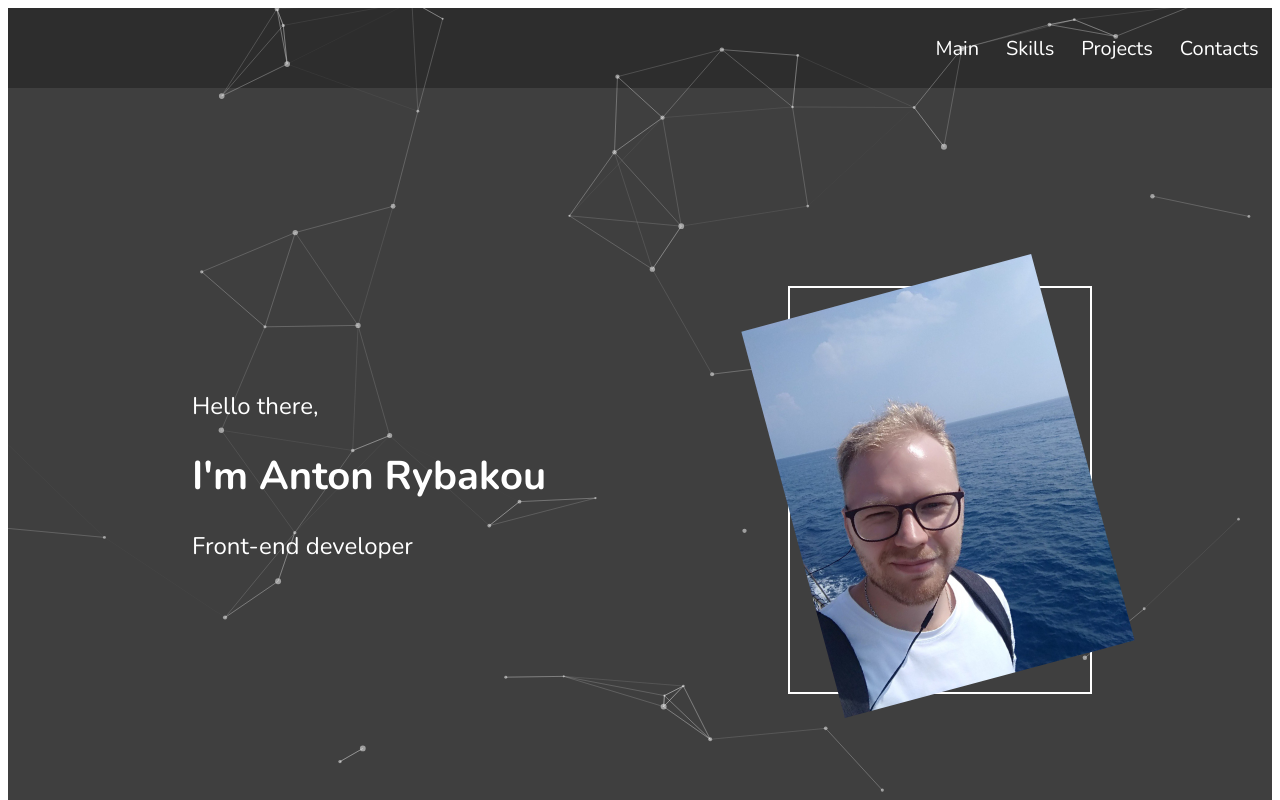
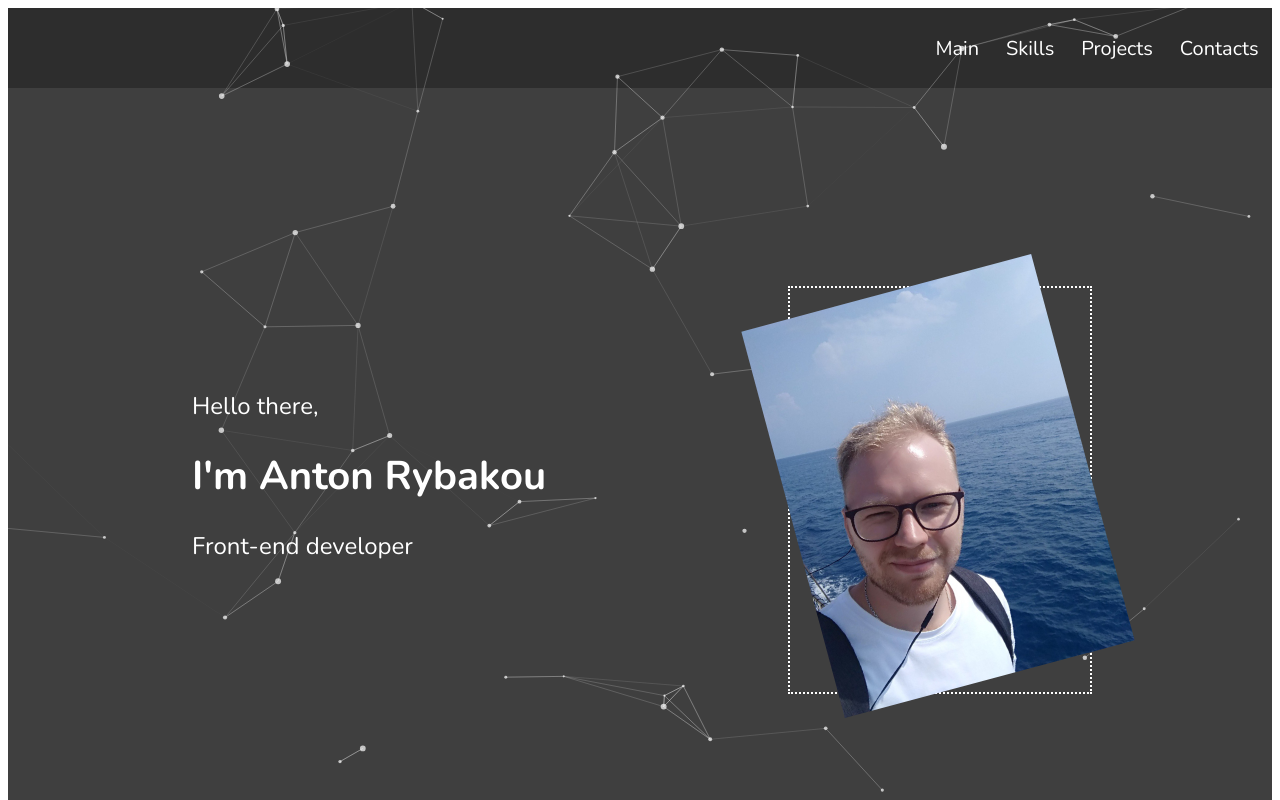
Before and after one commit to ToshaBY/portfolio, a React (Create React App) app: page / in a window 1280 px wide. Shown: the top 800 px of the page. Built offline with nearby package versions, Linux system fonts and the light colour scheme.

Commit message:
refactor

```diff
--- a/src/components/contacts/Contacts.module.scss
+++ b/src/components/contacts/Contacts.module.scss
@@ -20,7 +20,7 @@
         background-color: $bgColor1;
         width: 100%;
         padding: 10px;
-        @include text($fontPrimary, normal, 300)
+        @include text($fontPrimary, normal, 300);
       }
     }
   }
--- a/src/components/header/Header.tsx
+++ b/src/components/header/Header.tsx
@@ -1,7 +1,7 @@
 import React from 'react';
 import style from './Header.module.css';
 import styleContainer from "../../common/styles/Container.module.scss";
-import {Nav} from '../nav/Nav';
+import {Nav} from './nav/Nav';
 
 export const Header = React.memo(() => {
     return (
--- a/src/components/nav/Nav.module.scss
+++ b/src/components/header/nav/Nav.module.scss
@@ -1,5 +1,5 @@
-@import '../../common/styles/sass/variables';
-@import '../../common/styles/sass/mixins';
+@import '../../../common/styles/sass/variables';
+@import '../../../common/styles/sass/mixins';
 
 .nav {
     width: 350px;
--- a/src/components/main/Main.module.css
+++ b/src/components/main/Main.module.css
@@ -30,7 +30,7 @@
   left: 0;
   width: 100%;
   height: 100%;
-  border: 2px solid white;
+  border: 2px dotted white;
 }
 .mainBlock img {
   width: 100%;
--- a/src/components/main/Main.module.scss
+++ b/src/components/main/Main.module.scss
@@ -29,7 +29,7 @@
       left: 0;
       width: 100%;
       height: 100%;
-      border: 2px solid $textColor;
+      border: 2px dotted $textColor;
     }
   }
 
--- a/src/components/main/Main.tsx
+++ b/src/components/main/Main.tsx
@@ -86,7 +86,7 @@ export const Main = React.memo(() => {
                                 max: 250,
                             },
                             opacity: {
-                                value: 0.5,
+                                value: 0.7,
                             },
                             shape: {
                                 type: "circle",
```
Also changed, not shown: src/components/header/nav/Nav.module.css (renamed from src/components/nav/Nav.module.css), src/components/header/nav/Nav.tsx (renamed from src/components/nav/Nav.tsx), 2 other files (tests, documents, lock files or other folders).
